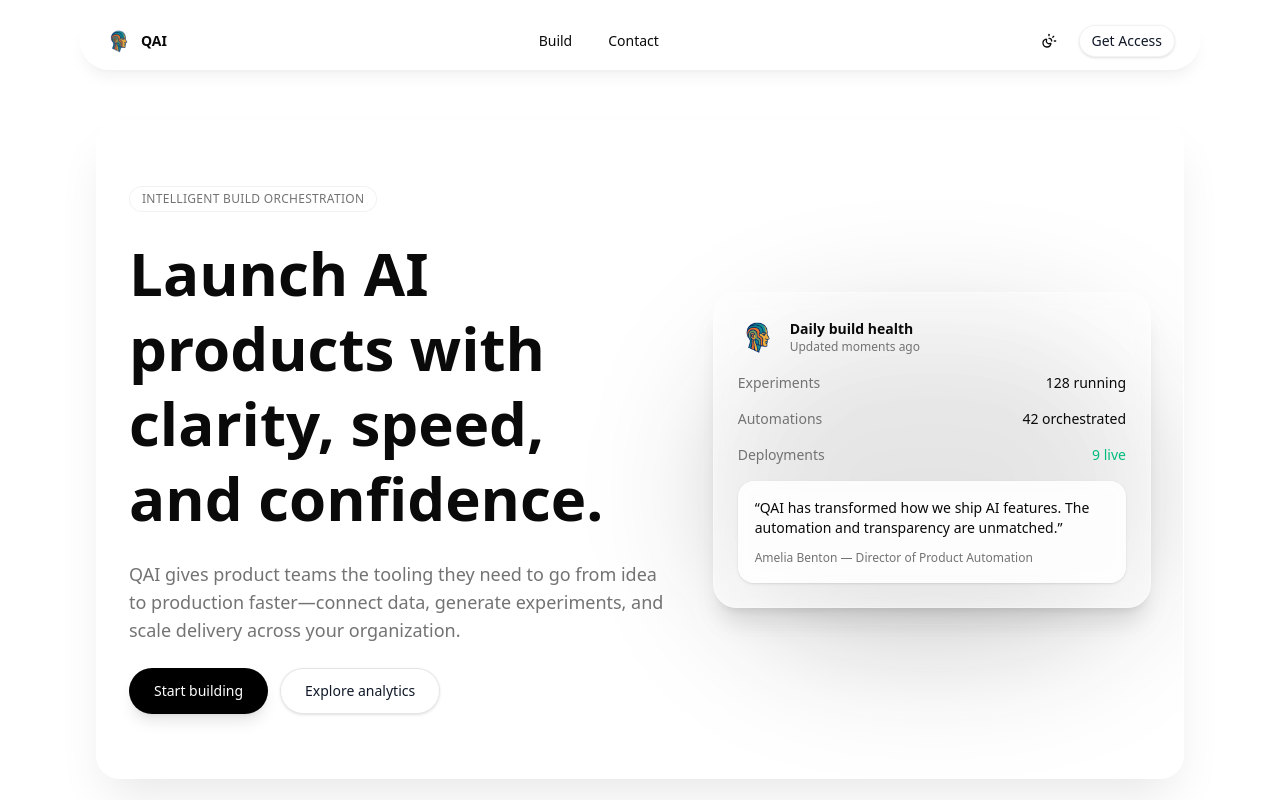
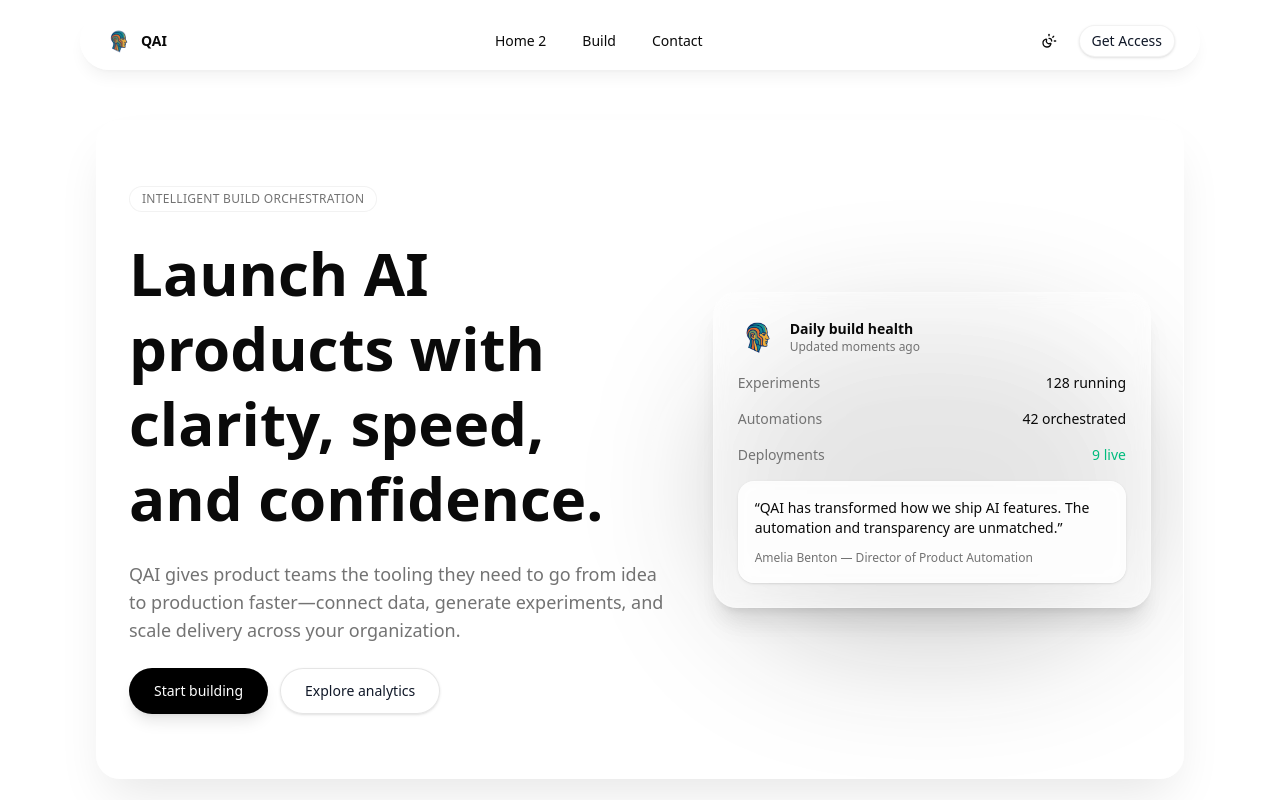
Before and after one commit to roisulimani/qai, a Next.js app: page / in a window 1280 px wide. Shown: the top 800 px of the page. Built offline with nearby package versions, Linux system fonts and the light colour scheme; no server answers.

Commit message:
Add Home 2 navigation link and placeholder page

```diff
--- /dev/null
+++ b/src/app/home-2/page.tsx
@@ -0,0 +1,15 @@
+import { SiteHeader } from "@/modules/home/ui/components/site-header";
+
+const HomeVariantPage = () => {
+    return (
+        <div className="relative min-h-screen overflow-hidden bg-[radial-gradient(circle_at_top,_rgba(255,255,255,0.6),_transparent_65%)] py-10 dark:bg-[radial-gradient(circle_at_top,_rgba(24,24,27,0.7),_transparent_60%)]">
+            <SiteHeader />
+
+            <div className="h-20" />
+
+            <main className="mx-auto flex w-full max-w-6xl flex-col gap-16 px-4 pb-24 sm:px-6 lg:px-8"></main>
+        </div>
+    );
+};
+
+export default HomeVariantPage;
--- a/src/modules/home/ui/components/site-header.tsx
+++ b/src/modules/home/ui/components/site-header.tsx
@@ -23,6 +23,9 @@ export const SiteHeader = async () => {
 
                         {/* Center: Nav */}
                         <nav className="hidden items-center gap-2 sm:gap-3 md:flex">
+                            <Link href="/home-2" className="rounded-full px-3 py-1.5 text-sm transition hover:bg-black/5 dark:hover:bg-white/5">
+                                Home 2
+                            </Link>
                             <Link href="/build" className="rounded-full px-3 py-1.5 text-sm transition hover:bg-black/5 dark:hover:bg-white/5">
                                 Build
                             </Link>
```
